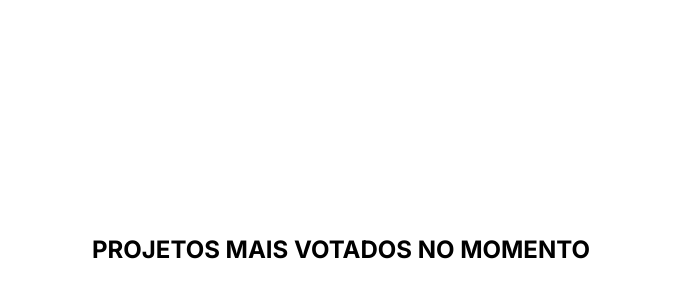
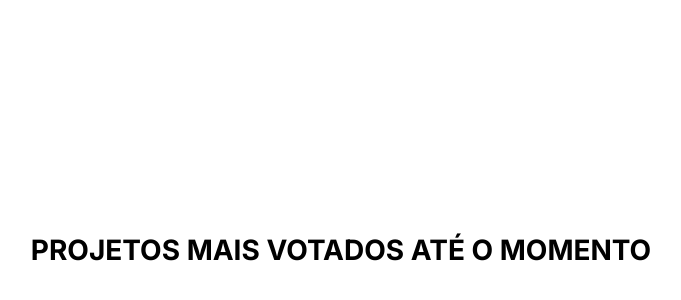
Before and after one commit to bastosmatheus/rank-feceap, a website: page src/index.html in a window 1280 px wide. Shown: the part 134-434 px from the top of the page, without its empty margins (299-980 px from the left). Drawn offline with Linux system fonts and the light colour scheme; no server answers.

Commit message:
fix: arrumando tamanho das letras

```diff
--- a/src/index.html
+++ b/src/index.html
@@ -10,7 +10,7 @@
     </head>
     <body>
         <main>
-            <h2>Projetos mais votados no momento</h2>
+            <h2>Projetos mais votados até o momento</h2>
 
             <ul></ul>
         </main>
--- a/src/styles.css
+++ b/src/styles.css
@@ -2,6 +2,7 @@ main {
   display: flex;
   flex-direction: column;
   justify-content: center;
+  align-items: center;
 
   height: 100vh;
 }
@@ -9,10 +10,10 @@ main {
 main h2 {
   font-family: 'Inter';
   font-weight: 700;
-  font-size: 1.5rem;
+  font-size: 1.75rem;
   text-transform: uppercase;
 
-  margin: 0 auto 2rem auto;
+  margin: 0 0 2rem 0;
 }
 
 main ul {
@@ -33,13 +34,13 @@ ul li {
   font-weight: 500;
   text-align: center;
 
-  padding: 4.5rem;
+  padding: 3rem 4.5rem;
 
   display: flex;
   align-items: center;
   justify-content: center;
 
-  font-size: 1.75rem;
+  font-size: 1.5rem;
 
   width: 200px;
 }
```
